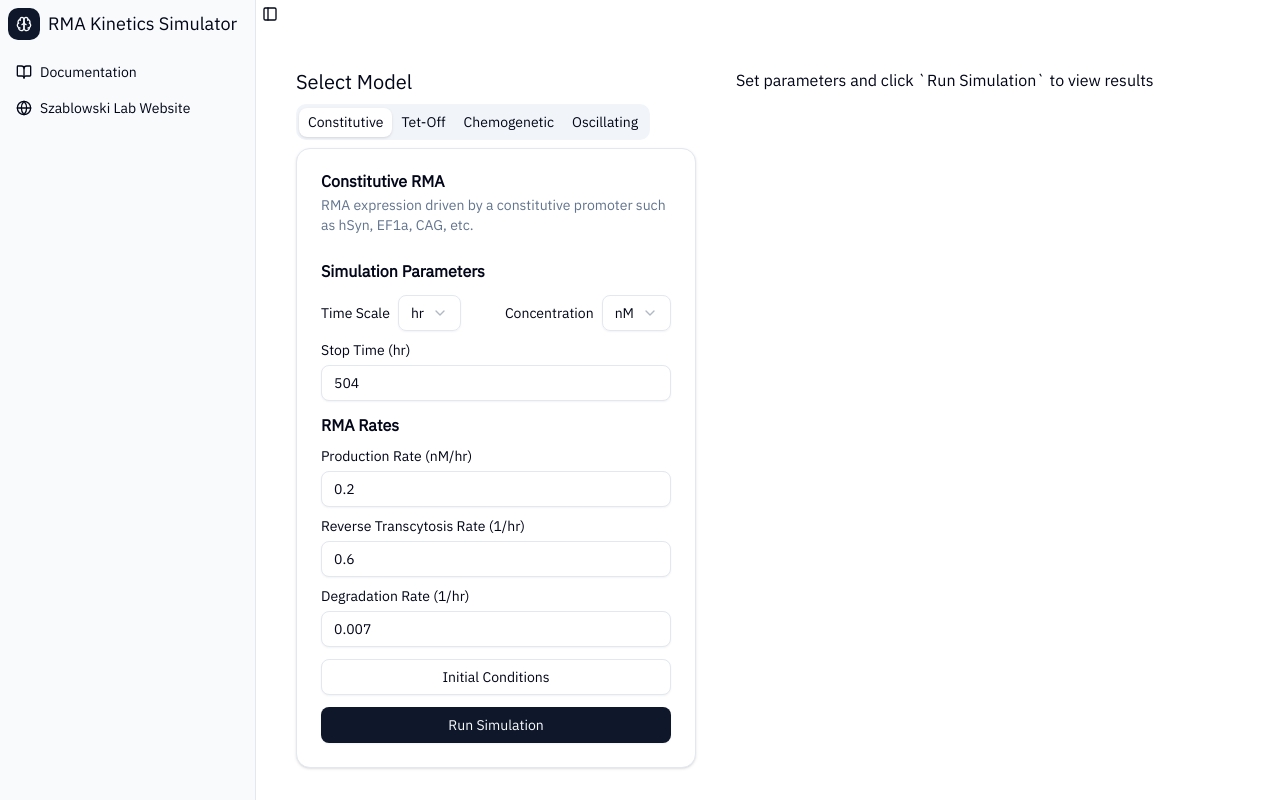
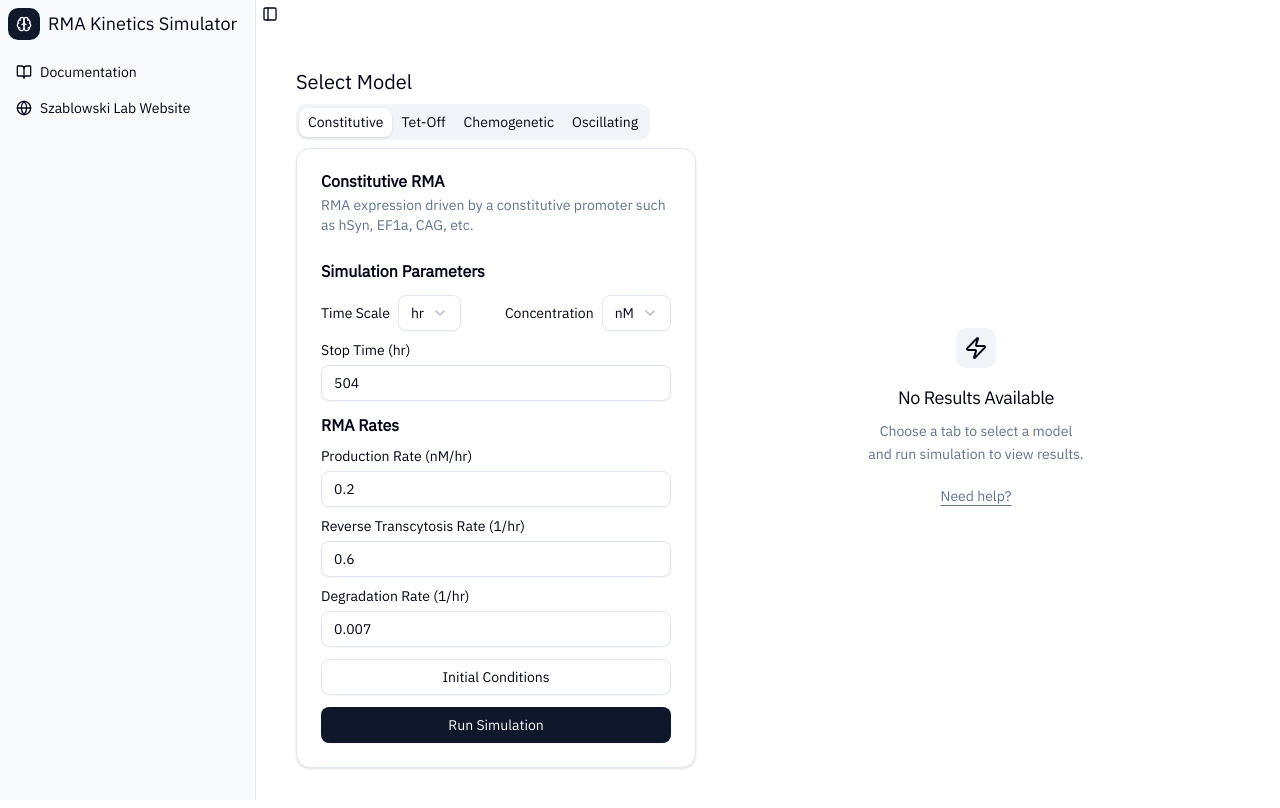
Before and after one commit to nsbuitrago/rma-kinetics-app, a SvelteKit app: page / in a window 1280 px wide. Built offline with nearby package versions, Linux system fonts and the light colour scheme.

Commit message:
add: empty state ui

```diff
--- a/src/lib/components/chemogenetic-model.svelte
+++ b/src/lib/components/chemogenetic-model.svelte
@@ -44,7 +44,7 @@
     let doxEliminationRate = $state<number>(0.2);
     let doxBrainTransportRate = $state<number>(0.2);
     let doxPlasmaTransportRate = $state<number>(1);
-    let doxPlasmaVd = $state<number>(0.21);
+    let doxPlasmaVd = $state<number>(0.021);
     let doxKd = $state<number>(10);
 
     // cno rates and dose
--- a/src/lib/components/output-area.svelte
+++ b/src/lib/components/output-area.svelte
@@ -194,7 +194,7 @@
         </Table.Root>
     </div>
     <div class="flex flex-col justify-between gap-2 h-1/2 p-10">
-        <div class="flex flex-col gap-5">
+        <!-- <div class="flex flex-col gap-5">
             <Button>
                 <ImageDown />
                 Save Plot</Button
@@ -203,7 +203,7 @@
                 <Save />
                 Export to CSV</Button
             >
-        </div>
+        </div> -->
         <Button variant="destructive" onclick={clearOutput}>
             <Trash />
             Clear Output</Button
--- a/src/lib/components/tetoff-model.svelte
+++ b/src/lib/components/tetoff-model.svelte
@@ -37,7 +37,7 @@
     let doxEliminationRate = $state<number>(0.2);
     let doxBrainTransportRate = $state<number>(0.2);
     let doxPlasmaTransportRate = $state<number>(1);
-    let doxPlasmaVd = $state<number>(0.21);
+    let doxPlasmaVd = $state<number>(0.021);
     let doxKd = $state<number>(10);
 
     // initial conditions
--- /dev/null
+++ b/src/lib/components/ui/empty/empty-content.svelte
@@ -0,0 +1,23 @@
+<script lang="ts">
+	import { cn, type WithElementRef } from "$lib/utils.js";
+	import type { HTMLAttributes } from "svelte/elements";
+
+	let {
+		ref = $bindable(null),
+		class: className,
+		children,
+		...restProps
+	}: WithElementRef<HTMLAttributes<HTMLDivElement>> = $props();
+</script>
+
+<div
+	bind:this={ref}
+	data-slot="empty-content"
+	class={cn(
+		"flex w-full min-w-0 max-w-sm flex-col items-center gap-4 text-balance text-sm",
+		className
+	)}
+	{...restProps}
+>
+	{@render children?.()}
+</div>
--- /dev/null
+++ b/src/lib/components/ui/empty/empty-description.svelte
@@ -0,0 +1,23 @@
+<script lang="ts">
+	import { cn, type WithElementRef } from "$lib/utils.js";
+	import type { HTMLAttributes } from "svelte/elements";
+
+	let {
+		ref = $bindable(null),
+		class: className,
+		children,
+		...restProps
+	}: WithElementRef<HTMLAttributes<HTMLDivElement>> = $props();
+</script>
+
+<div
+	bind:this={ref}
+	data-slot="empty-description"
+	class={cn(
+		"text-muted-foreground [&>a:hover]:text-primary text-sm/relaxed [&>a]:underline [&>a]:underline-offset-4",
+		className
+	)}
+	{...restProps}
+>
+	{@render children?.()}
+</div>
--- /dev/null
+++ b/src/lib/components/ui/empty/empty-header.svelte
@@ -0,0 +1,20 @@
+<script lang="ts">
+	import { cn, type WithElementRef } from "$lib/utils.js";
+	import type { HTMLAttributes } from "svelte/elements";
+
+	let {
+		ref = $bindable(null),
+		class: className,
+		children,
+		...restProps
+	}: WithElementRef<HTMLAttributes<HTMLDivElement>> = $props();
+</script>
+
+<div
+	bind:this={ref}
+	data-slot="empty-header"
+	class={cn("flex max-w-sm flex-col items-center gap-2 text-center", className)}
+	{...restProps}
+>
+	{@render children?.()}
+</div>
--- /dev/null
+++ b/src/lib/components/ui/empty/empty-media.svelte
@@ -0,0 +1,41 @@
+<script lang="ts" module>
+	import { tv, type VariantProps } from "tailwind-variants";
+
+	export const emptyMediaVariants = tv({
+		base: "mb-2 flex shrink-0 items-center justify-center [&_svg]:pointer-events-none [&_svg]:shrink-0",
+		variants: {
+			variant: {
+				default: "bg-transparent",
+				icon: "bg-muted text-foreground flex size-10 shrink-0 items-center justify-center rounded-lg [&_svg:not([class*='size-'])]:size-6",
+			},
+		},
+		defaultVariants: {
+			variant: "default",
+		},
+	});
+
+	export type EmptyMediaVariant = VariantProps<typeof emptyMediaVariants>["variant"];
+</script>
+
+<script lang="ts">
+	import { cn, type WithElementRef } from "$lib/utils.js";
+	import type { HTMLAttributes } from "svelte/elements";
+
+	let {
+		ref = $bindable(null),
+		class: className,
+		children,
+		variant = "default",
+		...restProps
+	}: WithElementRef<HTMLAttributes<HTMLDivElement>> & { variant?: EmptyMediaVariant } = $props();
+</script>
+
+<div
+	bind:this={ref}
+	data-slot="empty-icon"
+	data-variant={variant}
+	class={cn(emptyMediaVariants({ variant }), className)}
+	{...restProps}
+>
+	{@render children?.()}
+</div>
--- /dev/null
+++ b/src/lib/components/ui/empty/empty-title.svelte
@@ -0,0 +1,20 @@
+<script lang="ts">
+	import { cn, type WithElementRef } from "$lib/utils.js";
+	import type { HTMLAttributes } from "svelte/elements";
+
+	let {
+		ref = $bindable(null),
+		class: className,
+		children,
+		...restProps
+	}: WithElementRef<HTMLAttributes<HTMLDivElement>> = $props();
+</script>
+
+<div
+	bind:this={ref}
+	data-slot="empty-title"
+	class={cn("text-lg font-medium tracking-tight", className)}
+	{...restProps}
+>
+	{@render children?.()}
+</div>
--- /dev/null
+++ b/src/lib/components/ui/empty/empty.svelte
@@ -0,0 +1,23 @@
+<script lang="ts">
+	import { cn, type WithElementRef } from "$lib/utils.js";
+	import type { HTMLAttributes } from "svelte/elements";
+
+	let {
+		ref = $bindable(null),
+		class: className,
+		children,
+		...restProps
+	}: WithElementRef<HTMLAttributes<HTMLDivElement>> = $props();
+</script>
+
+<div
+	bind:this={ref}
+	data-slot="empty"
+	class={cn(
+		"flex min-w-0 flex-1 flex-col items-center justify-center gap-6 text-balance rounded-lg border-dashed p-6 text-center md:p-12",
+		className
+	)}
+	{...restProps}
+>
+	{@render children?.()}
+</div>
--- /dev/null
+++ b/src/lib/components/ui/empty/index.ts
@@ -0,0 +1,22 @@
+import Root from "./empty.svelte";
+import Header from "./empty-header.svelte";
+import Media from "./empty-media.svelte";
+import Title from "./empty-title.svelte";
+import Description from "./empty-description.svelte";
+import Content from "./empty-content.svelte";
+
+export {
+	Root,
+	Header,
+	Media,
+	Title,
+	Description,
+	Content,
+	//
+	Root as Empty,
+	Header as EmptyHeader,
+	Media as EmptyMedia,
+	Title as EmptyTitle,
+	Description as EmptyDescription,
+	Content as EmptyContent,
+};
--- a/src/routes/+page.svelte
+++ b/src/routes/+page.svelte
@@ -2,6 +2,8 @@
     import { dev } from "$app/environment";
     import ModelSelection from "$lib/components/model-selection.svelte";
     import OutputArea from "$lib/components/output-area.svelte";
+    import * as Empty from "$lib/components/ui/empty/index.js";
+    import { Zap } from "@lucide/svelte";
 
     let modelType = $state<
         "Constitutive" | "TetOff" | "Chemogenetic" | "Oscillation"
@@ -28,6 +30,22 @@
     {#if solution.ts.length > 0}
         <OutputArea bind:modelType bind:solution />
     {:else}
-        <p>Set parameters and click `Run Simulation` to view results</p>
+        <Empty.Root>
+            <Empty.Header>
+                <Empty.Media variant="icon">
+                    <Zap />
+                </Empty.Media>
+                <Empty.Title>No Results Available</Empty.Title>
+                <Empty.Description class="flex flex-col gap-5"
+                    >Choose a tab to select a model and run simulation to view
+                    results.
+                    <a
+                        href="https://szablowskilab.github.io/rma-kinetics/docs"
+                        target="_blank"
+                        class="text-muted-foreground">Need help?</a
+                    >
+                </Empty.Description>
+            </Empty.Header>
+        </Empty.Root>
     {/if}
 </main>
```
